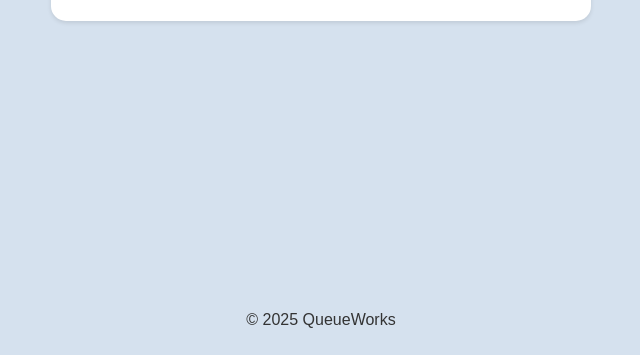
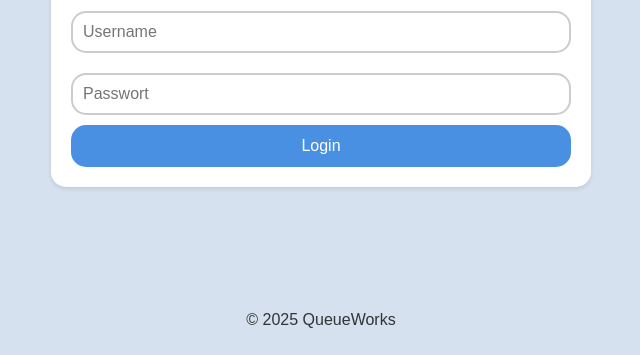
Before and after one commit to Rem170608/ticket-system-QueueWorks, a website: page Frontend/login.html in a window 1280 px wide. Shown: the part 445-800 px from the top of the page, without its empty margins (319-959 px from the left). Drawn offline with Linux system fonts and the light colour scheme.

Commit message:
loginpage

```diff
--- a/Frontend/login.html
+++ b/Frontend/login.html
@@ -19,6 +19,9 @@
                     </div>
                 </div>
             <img src="/Media/logo.svg" alt="logo" class="logo">
+            <input type="text" placeholder="Username" id="nameInput" class="input-field">
+            <input type="password" placeholder="Passwort" id="passwordInput" class="input-field">
+            <button id="loginBtn" class="submit-button">Login</button>
             </div>
 
             </div>
```
Also changed, not shown: Backend/._submit.js (added), Frontend/._index.html (added), Frontend/._live.html (added), Frontend/._login.html (added), Frontend/._style.css (added).
